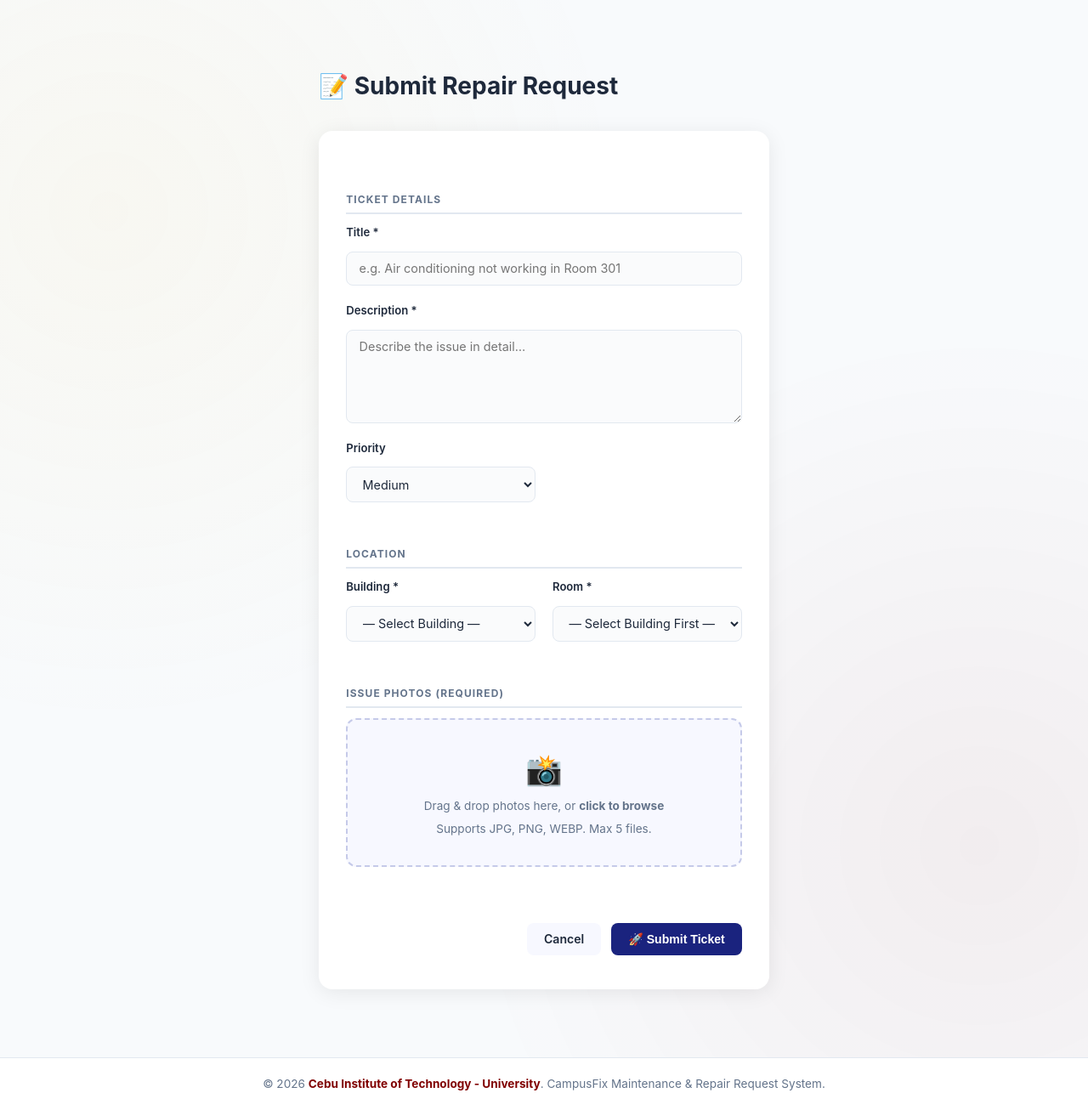
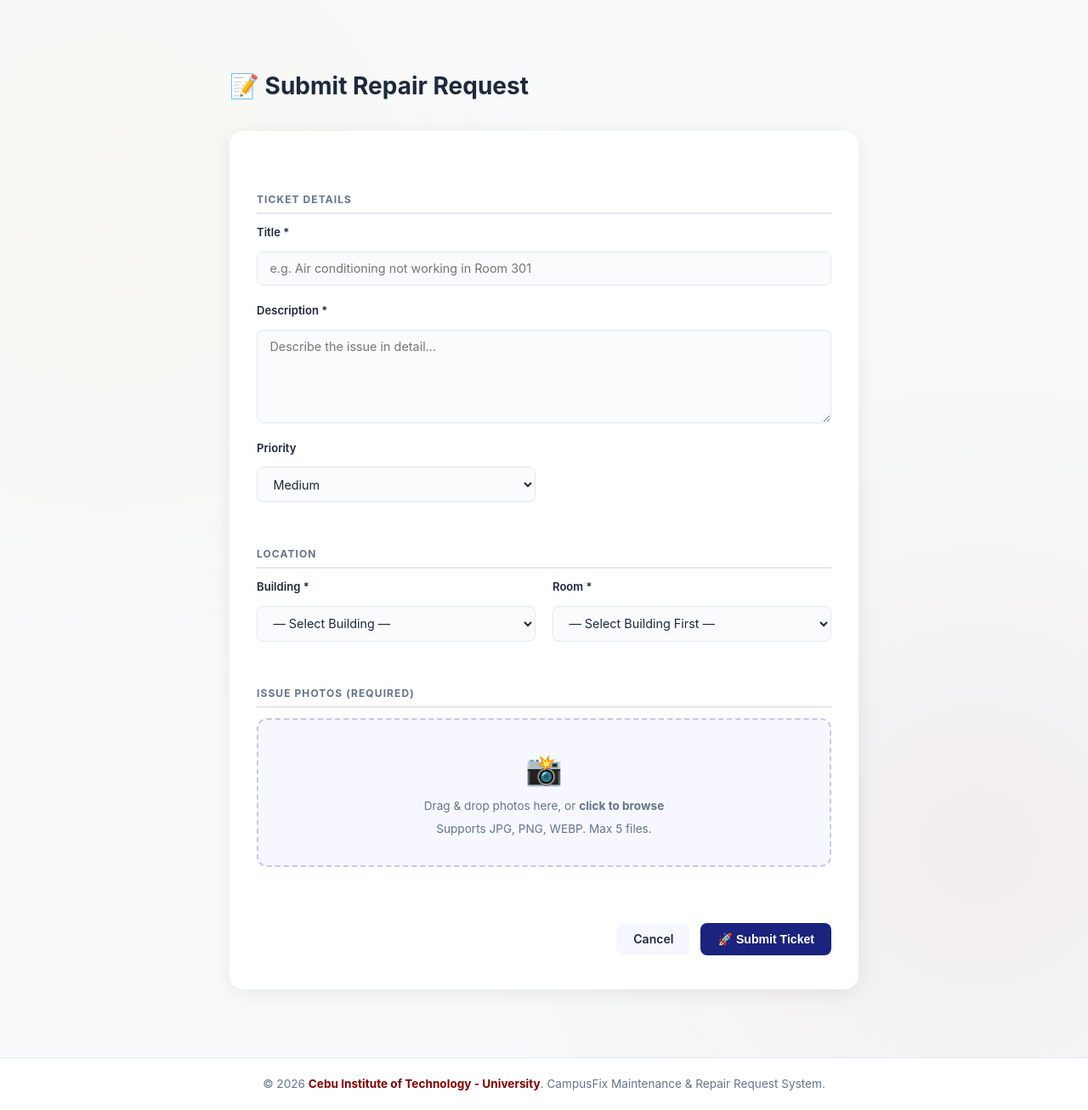
Before and after one commit to Houndzkie/CampusFix-IM2, a Django app: page /tickets/create/ in a window 1280 px wide. Shown: the part 126-1432 px from the top of the page at 85% size. Run offline with Django 5.2, Linux system fonts and the light colour scheme; the visitor is signed in with stand-in values (Sample User, id 1); data comes from the database, SQL or seed files in the repository.

Commit message:
Polish photo remove controls and form sizing

```diff
--- a/static/css/tickets/tickets.css
+++ b/static/css/tickets/tickets.css
@@ -5,6 +5,8 @@
 
 /* ── Shared page wrapper ─────────────────────────────────────────── */
 .tickets-page {
+  width: 100%;
+  min-width: 0;
   max-width: 1100px;
   margin: 2.5rem auto;
   padding: 0 1.25rem;
@@ -108,10 +110,16 @@
 
 /* ── Create / Edit form card ─────────────────────────────────────── */
 .form-card {
+  width: 100%;
+  min-width: 0;
   background: var(--color-surface);
   border-radius: 16px;
   box-shadow: 0 4px 24px rgba(0,0,0,.08);
   padding: 2.5rem 2rem;
+}
+.form-card form {
+  width: 100%;
+  min-width: 0;
 }
 
 .form-section-title {
@@ -127,7 +135,7 @@
 
 .form-row {
   display: grid;
-  grid-template-columns: 1fr 1fr;
+  grid-template-columns: repeat(2, minmax(0, 1fr));
   gap: 1.25rem;
 }
 @media (max-width: 640px) { .form-row { grid-template-columns: 1fr; } }
@@ -136,6 +144,7 @@
   display: flex;
   flex-direction: column;
   gap: .35rem;
+  min-width: 0;
 }
 .form-group label {
   font-size: .82rem;
@@ -145,6 +154,8 @@
 .form-group input,
 .form-group select,
 .form-group textarea {
+  width: 100%;
+  min-width: 0;
   padding: .65rem .9rem;
   border: 1.5px solid var(--color-border);
   border-radius: 8px;
@@ -165,6 +176,7 @@
 
 /* Photo drop zone */
 .photo-dropzone {
+  width: 100%;
   border: 2px dashed #c5cae9;
   border-radius: 12px;
   padding: 2rem;
@@ -172,6 +184,10 @@
   cursor: pointer;
   transition: border-color .25s, background .25s;
   background: var(--color-surface-alt);
+}
+.photo-upload {
+  width: 100%;
+  min-width: 0;
 }
 .photo-dropzone:hover,
 .photo-dropzone.dragover {
@@ -183,6 +199,8 @@
 .photo-preview-grid {
   display: flex;
   flex-wrap: wrap;
+  width: 100%;
+  min-width: 0;
   gap: .5rem;
   margin-top: .75rem;
 }
--- a/static/js/tickets/photo_upload.js
+++ b/static/js/tickets/photo_upload.js
@@ -21,7 +21,7 @@ document.querySelectorAll("[data-photo-upload]").forEach(upload => {
 
     selectedFiles.forEach((file, index) => {
       const item = document.createElement("div");
-      item.className = "photo-preview-item";
+      item.className = "photo-preview-item photo-preview-item--selected";
 
       const image = document.createElement("img");
       image.src = URL.createObjectURL(file);
@@ -31,7 +31,7 @@ document.querySelectorAll("[data-photo-upload]").forEach(upload => {
       const removeButton = document.createElement("button");
       removeButton.type = "button";
       removeButton.className = "photo-preview-remove";
-      removeButton.textContent = "Remove";
+      removeButton.textContent = "×";
       removeButton.setAttribute("aria-label", `Remove ${file.name}`);
       removeButton.addEventListener("click", () => {
         selectedFiles.splice(index, 1);
```
Also changed, not shown: other parts of static/css/tickets/tickets.css (+34 -7 lines).
